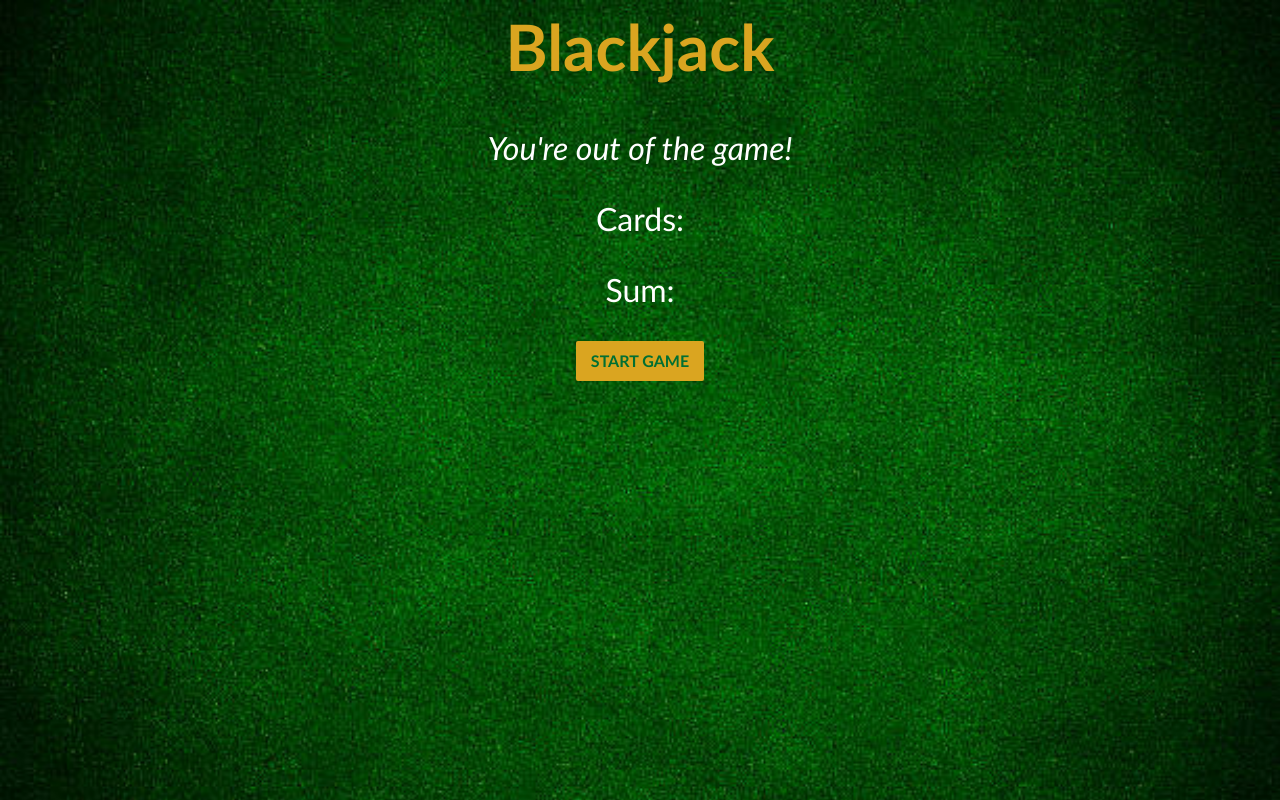
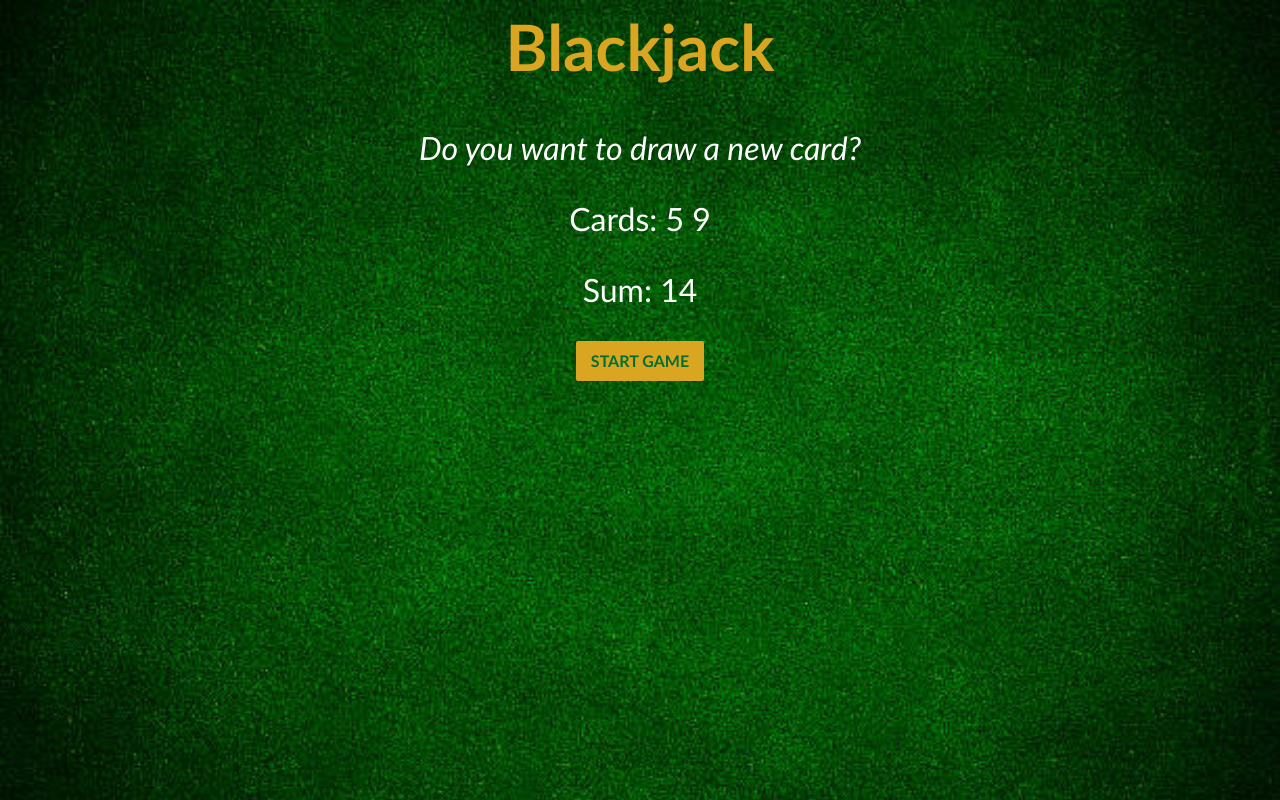
Before and after one commit to shailijha/JavaScriptPractice, a plain HTML site: page Blackjack/index.html in a window 1280 px wide. Both pictures are taken after a click on the button "START GAME". Drawn offline with Linux system fonts and the light colour scheme.

Commit message:
Display sum of cards and cards

```diff
--- a/Blackjack/index.html
+++ b/Blackjack/index.html
@@ -5,8 +5,8 @@
     <body>
         <h1>Blackjack</h1>
         <p id="message-el">Want to play a round?</p>
-        <p>Cards:</p>
-        <p>Sum:</p>
+        <p id="cards-el">Cards: </p>
+        <p id="sum-el">Sum: </p>
         <button onclick="startGame()">START GAME</button>
         <script src="index.js"></script>
     </body>
--- a/Blackjack/index.js
+++ b/Blackjack/index.js
@@ -1,12 +1,17 @@
-let firstCard = 11;
-let secondCard = 11;
+let firstCard = 5;
+let secondCard = 9;
 let sum = firstCard + secondCard;
 let hasBlackJack = false;
 let isAlive = true;
 let message = ''
 let messageEl = document.getElementById("message-el");
+// let sumEl = document.getElementById("sum-el");
+let sumEl = document.querySelector("#sum-el");
+let cardsEl = document.getElementById("cards-el");
 
 function startGame() {
+    cardsEl.textContent += firstCard + " " + secondCard;
+    sumEl.textContent += sum;
     if(sum <= 20) {
         message = "Do you want to draw a new card?";
     } else if(sum === 21) {
```
